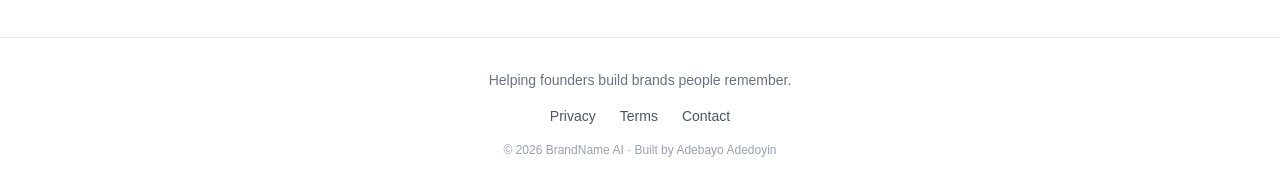
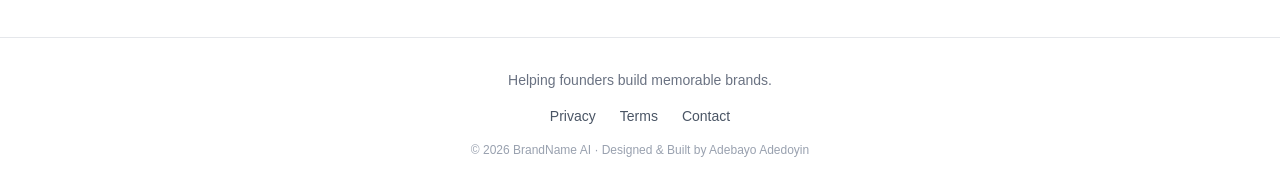
Before and after one commit to theadebayoadedoyin/brandname-ai, a Next.js app: page / in a window 1280 px wide. Shown: the part 2148-2344 px from the top of the page. Built offline with nearby package versions, Linux system fonts and the light colour scheme.

Commit message:
Improve production metadata

```diff
--- a/app/layout.tsx
+++ b/app/layout.tsx
@@ -16,8 +16,13 @@ const dmSerif = DM_Serif_Display({
 
 export const metadata: Metadata = {
   title: "BrandName AI | Generate Strategic Brand Names",
+
   description:
     "Generate memorable, strategic brand names with thoughtful explanations—not random AI suggestions. Built for founders, startups, and creators.",
+
+  metadataBase: new URL("https://brandname-ai-six.vercel.app"),
+
+  applicationName: "BrandName AI",
 
   keywords: [
     "Brand Name Generator",
@@ -36,12 +41,37 @@ export const metadata: Metadata = {
 
   creator: "Adebayo Adedoyin",
 
+  robots: {
+    index: true,
+    follow: true,
+  },
+
   openGraph: {
     title: "BrandName AI",
     description:
-  "Generate memorable, strategic brand names with thoughtful AI explanations. Built for founders, startups and creators.",
+      "Generate memorable, strategic brand names with thoughtful AI explanations. Built for founders, startups and creators.",
+
+    url: "https://brandname-ai-six.vercel.app",
+    siteName: "BrandName AI",
+
+    images: [
+      {
+        url: "/opengraph-image.png",
+        width: 1200,
+        height: 630,
+        alt: "BrandName AI",
+      },
+    ],
 
     type: "website",
+  },
+
+  twitter: {
+    card: "summary_large_image",
+    title: "BrandName AI",
+    description:
+      "Generate memorable, strategic brand names with thoughtful AI explanations.",
+    images: ["/opengraph-image.png"],
   },
 };
 
--- a/app/page.tsx
+++ b/app/page.tsx
@@ -331,7 +331,7 @@ console.log(parsed);
 <div className="mt-12 flex flex-col items-center gap-4 border-t border-gray-200 pt-8 text-center dark:border-zinc-800">
 
 <p className="text-sm text-gray-500 dark:text-gray-400">
-  Helping founders build brands people remember.
+Helping founders build memorable brands.
 </p>
 
 <div className="flex gap-6 text-sm">
@@ -358,7 +358,7 @@ console.log(parsed);
 </div>
 
 <p className="text-xs text-gray-400">
-  © 2026 BrandName AI · Built by Adebayo Adedoyin
+  © 2026 BrandName AI · Designed & Built by Adebayo Adedoyin
 </p>
 
 </div>
```
